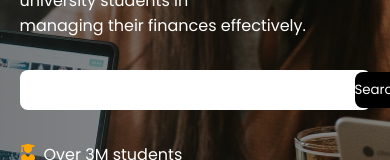
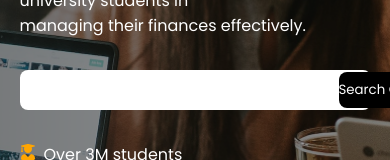
Before and after one commit to muhozajohn/Budgie, a React (Vite) app: page / in a window 390 px wide. Shown: the part 432-592 px from the top of the page. Built offline with nearby package versions, Linux system fonts and the light colour scheme.

Commit message:
Home Responsiveness

```diff
--- a/src/components/Nav/nav.css
+++ b/src/components/Nav/nav.css
@@ -230,6 +230,6 @@
   }
   .searcWaraper {
     width: 100%;
-     padding: 0 0 0 2rem;
+     padding: 0 0 0 -6rem;
   }
 }
```
